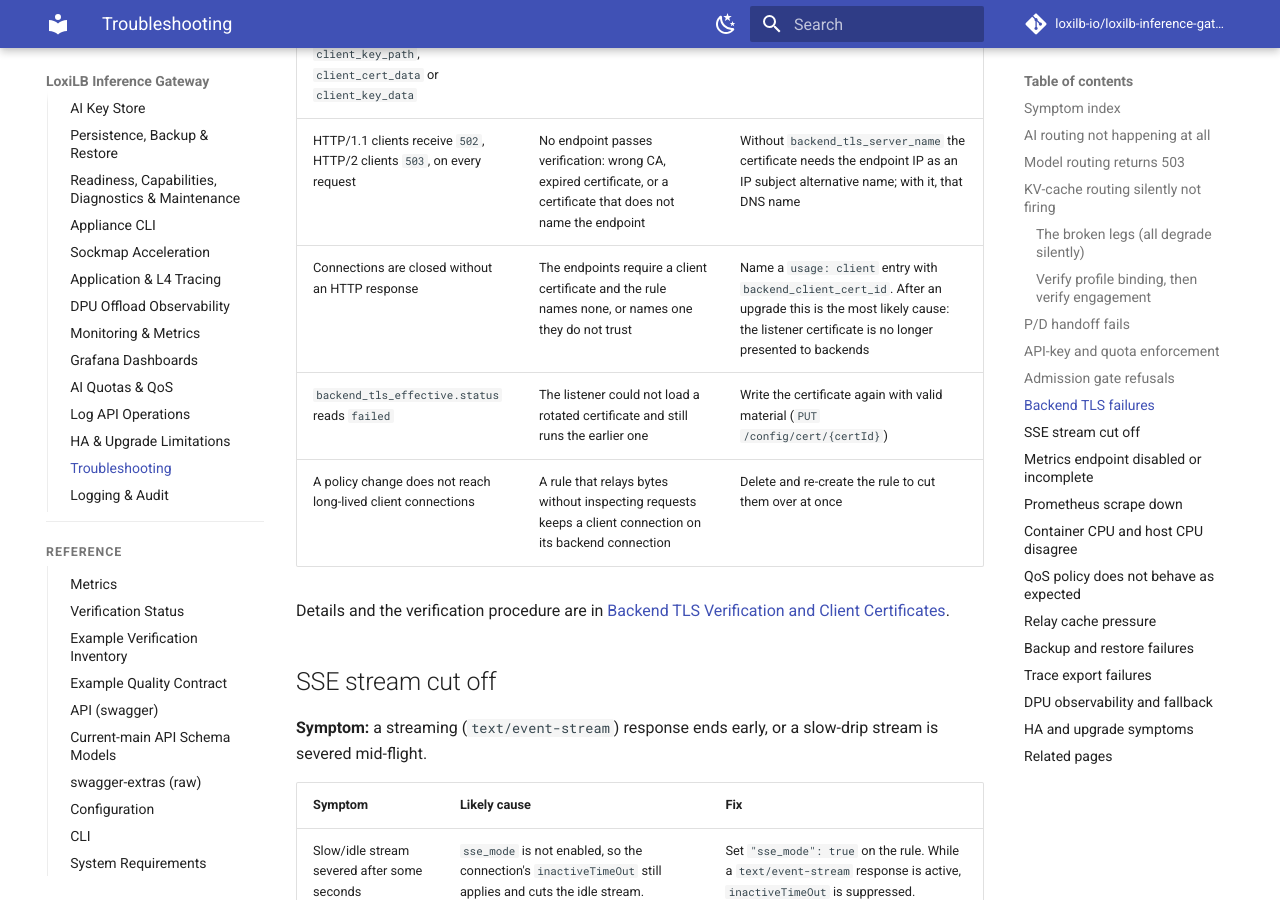
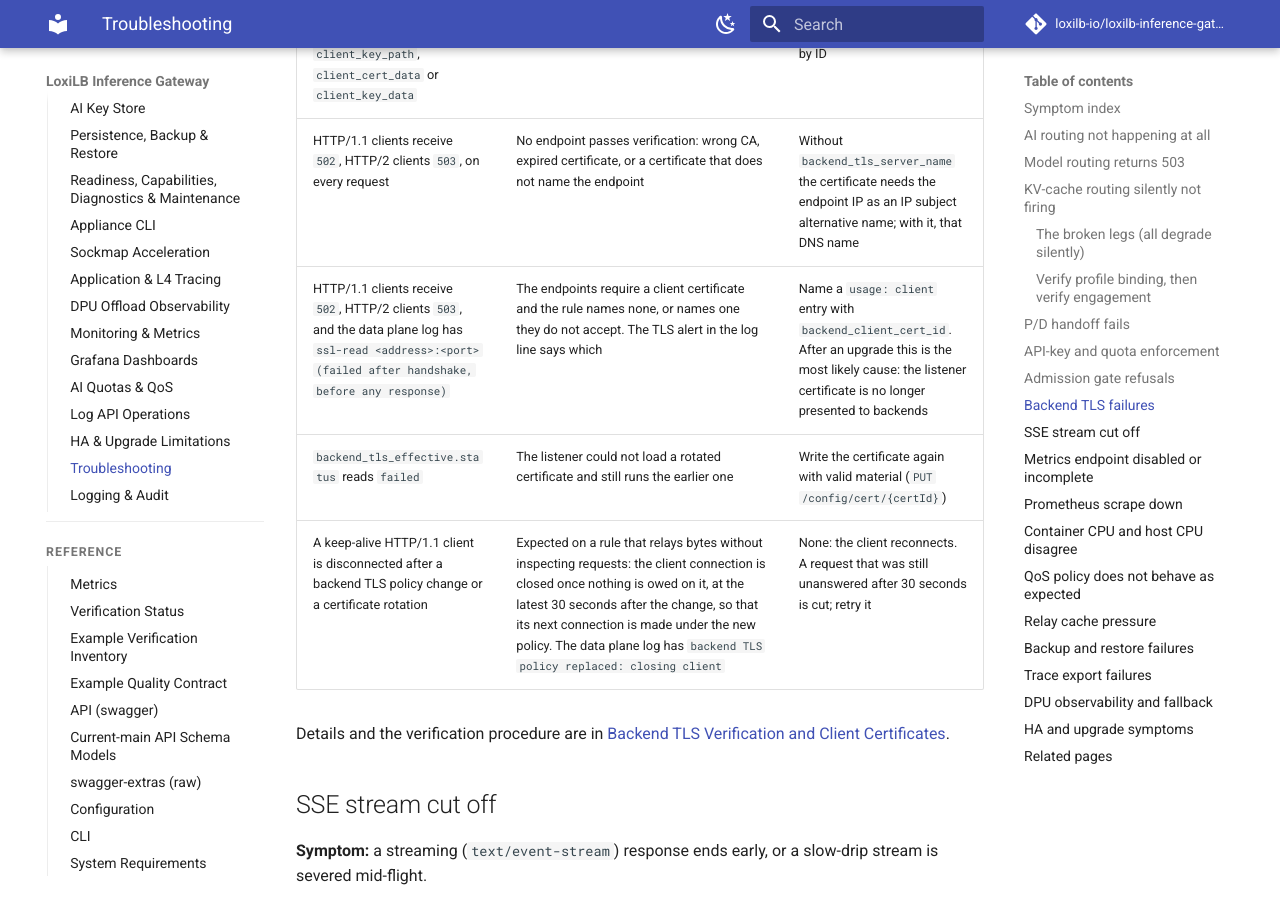
Before and after one commit to loxilb-io/loxilbdocs-inference-gateway, an MkDocs documentation site: the page built from docs/operations/troubleshooting.md, in a window 1280 px wide and 900 px high, scrolled down 10360 px. Built offline with MkDocs 1.6.1 and Material for MkDocs 9.7.7, drawn with Linux system fonts in a browser that asks for light colours; comment, search, counter and statistics services are not loaded; the version menu is left out.

Commit message:
docs: sync the gateway contract to gateway main 28b3c8fb and describe the backend TLS failure answer and policy drain (#47)
The tracked contract moves from gateway main 4008973f to 28b3c8fb; the
datapath submodule pin moves from 7c85a4d to e6142e9. The API and the
metric manifest did not change; the generated reference pages carry the
new commit.

Two behaviours of a rule that re-encrypts to its backends changed in
that range, and the pages described the earlier ones:

- security/backend-tls.md section 5, troubleshooting: endpoints that
  turn the gateway away after the TLS handshake (no client certificate
  named, or one they do not accept) are answered with 502 (HTTP/1.1) or
  503 (HTTP/2) backend_unreachable, a complete response, and a data
  plane log line. The pages said the connection is closed without an
  HTTP response.
- security/backend-tls.md section 6, troubleshooting: after a policy
  change or a certificate rotation the gateway closes kept-alive
  HTTP/1.1 client connections of a relaying rule once nothing is owed
  on them, at the latest after 30 seconds. The pages said such a client
  stays on its backend connection and advised re-creating the rule.

Signed-off-by: NLX-SeokHwanKong <76096751+NLX-SeokHwanKong@users.noreply.github.com>

```diff
--- a/docs/operations/troubleshooting.md
+++ b/docs/operations/troubleshooting.md
@@ -281,9 +281,9 @@
 | Rule refused with `412` and `BACKEND_TLS_NOT_BUILT` | The gateway build has no client-certificate support | Check `backend_tls_verify` in `GET /status/capabilities`; use a build that has it |
 | Rule refused with `400` naming `backend_ca_path`, `client_cert_path`, `client_key_path`, `client_cert_data` or `client_key_data` | The retired `mtls_backend` arguments are still sent | Remove them; register the material under `/config/cert` and name it by ID |
 | HTTP/1.1 clients receive `502`, HTTP/2 clients `503`, on every request | No endpoint passes verification: wrong CA, expired certificate, or a certificate that does not name the endpoint | Without `backend_tls_server_name` the certificate needs the endpoint IP as an IP subject alternative name; with it, that DNS name |
-| Connections are closed without an HTTP response | The endpoints require a client certificate and the rule names none, or names one they do not trust | Name a `usage: client` entry with `backend_client_cert_id`. After an upgrade this is the most likely cause: the listener certificate is no longer presented to backends |
+| HTTP/1.1 clients receive `502`, HTTP/2 clients `503`, and the data plane log has `ssl-read <address>:<port>(failed after handshake, before any response)` | The endpoints require a client certificate and the rule names none, or names one they do not accept. The TLS alert in the log line says which | Name a `usage: client` entry with `backend_client_cert_id`. After an upgrade this is the most likely cause: the listener certificate is no longer presented to backends |
 | `backend_tls_effective.status` reads `failed` | The listener could not load a rotated certificate and still runs the earlier one | Write the certificate again with valid material (`PUT /config/cert/{certId}`) |
-| A policy change does not reach long-lived client connections | A rule that relays bytes without inspecting requests keeps a client connection on its backend connection | Delete and re-create the rule to cut them over at once |
+| A keep-alive HTTP/1.1 client is disconnected after a backend TLS policy change or a certificate rotation | Expected on a rule that relays bytes without inspecting requests: the client connection is closed once nothing is owed on it, at the latest 30 seconds after the change, so that its next connection is made under the new policy. The data plane log has `backend TLS policy replaced: closing client` | None: the client reconnects. A request that was still unanswered after 30 seconds is cut; retry it |
 
 Details and the verification procedure are in
 [Backend TLS Verification and Client Certificates](../security/backend-tls.md).
--- a/docs/security/backend-tls.md
+++ b/docs/security/backend-tls.md
@@ -213,7 +213,10 @@
 | Endpoints present certificates signed by the rule's CA and naming their address (or the configured server name) | Requests are served. |
 | One endpoint presents a certificate from another CA, an expired certificate, or one that does not name the endpoint | The gateway does not connect to that endpoint. With no acceptable endpoint left, HTTP/1.1 clients receive `502` and HTTP/2 clients receive `503`. |
 | Endpoints require a client certificate and the rule names one signed by the CA they trust | Requests are served. |
-| Endpoints require a client certificate and the rule names none | Requests fail. An endpoint that rejects the gateway only after the TLS handshake has completed closes the connection, and the client's connection is then closed without an HTTP response. |
+| Endpoints require a client certificate and the rule names none, or names one they do not accept | The same answer: HTTP/1.1 clients receive `502` and HTTP/2 clients receive `503`, both with the body `backend_unreachable`. An endpoint that uses TLS 1.3 turns the gateway away only after the handshake has completed; the data plane log then names it: `ssl-read <address>:<port>(failed after handshake, before any response)`, followed by the TLS alert when the endpoint sent one. |
+
+The answer the gateway writes is a complete response: the HTTP/1.1 `502` carries `Content-Length`
+and `Connection: close`, and a TLS client is sent a close_notify before the connection is closed.
 
 Keep a receipt counter on each test endpoint and require that a refused request does not increase
 it. A timeout is not evidence of a refusal.
@@ -221,8 +224,7 @@
 ## 6. Change the policy of a serving rule
 
 Post the rule again with the changed arguments. The gateway builds the new backend TLS context
-first and puts it in service only when that succeeds. The listener is not re-created and client
-connections are not dropped.
+first and puts it in service only when that succeeds. The listener is not re-created.
 
 - Backend connections already established keep the context they were made with. A request or an
   HTTP/2 stream in flight finishes on its connection.
@@ -230,9 +232,21 @@
   inspects requests (AI gateway routing), the next keep-alive request gets a new backend
   connection. A new HTTP/2 stream is never added to a backend connection made under the replaced
   policy.
-- A client connection on a rule that relays bytes without inspecting requests stays bound to its
-  backend connection until the client closes it. To cut those connections over at once, delete
-  and re-create the rule.
+- An HTTP/1.1 client connection on a rule that relays bytes without inspecting requests keeps the
+  backend connection it has, so the gateway ends the client connection instead. It does so within
+  about a second when every request the client sent has been answered: an idle keep-alive
+  connection is closed, the client connects again, and the new connection is made under the new
+  policy. A request in flight is answered first. A connection that still has an answer owed 30
+  seconds after the change is closed then. Each such close is one line in the data plane log:
+  `<address>:<port> backend TLS policy replaced: closing client fd=<n>, its backend connection
+  was made under an earlier policy`, followed by `(no answer owed)` or `(an answer still owed
+  after the bound)`.
+- HTTP/2 client connections and rules that inspect requests are not closed: they move the next
+  stream or request to a new backend connection, as above.
+
+A client that sends a request at the moment its idle connection is closed sees that request
+fail, as it does when any server closes an idle keep-alive connection; HTTP clients retry it on
+a new connection.
 
 The request waits for the data plane. When the new context cannot be built, the answer is `400`,
 the rule keeps the policy it had, and the listener goes on serving with it. A new rule that the
```
Also changed, not shown: CHANGELOG.md (+8 -0 lines), docs/reference/api-schema-models.md (+3 -3 lines), docs/reference/metrics.md (+2 -2 lines), 3 other files.
